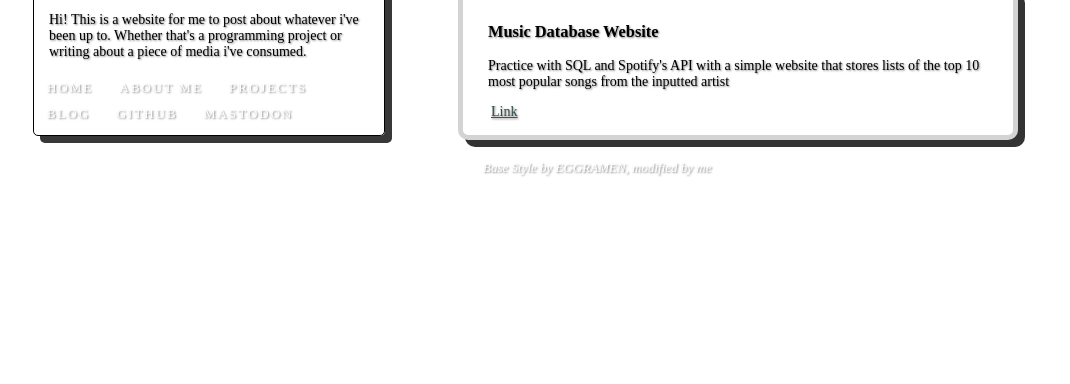
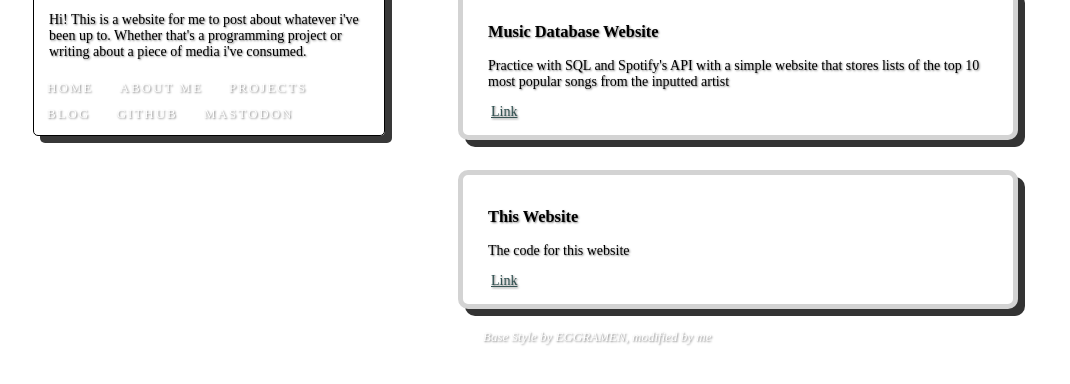
Before and after one commit to Saturnfive050coding/neocities-saturn050, a plain HTML site: page projects/index.html in a window 1280 px wide. Shown: the part 214-598 px from the top of the page, without its empty margins (0-1070 px from the left). Drawn offline with Linux system fonts and the light colour scheme; a web font is replaced by a local one.

Commit message:
Update projects page

```diff
--- a/projects/index.html
+++ b/projects/index.html
@@ -55,6 +55,14 @@
       <a href="https://github.com/Saturnfive050coding/music-database-website">Link</a>
     </div>
 
+    <div class="main">
+      <h3>This Website</h3>
+
+      <p>The code for this website</p>
+
+      <a href="https://github.com/Saturnfive050coding/neocities-saturn050">Link</a>
+    </div>
+
     <div class="footer">Base Style by EGGRAMEN, modified by me</div>
   </body>
 </html>
```
